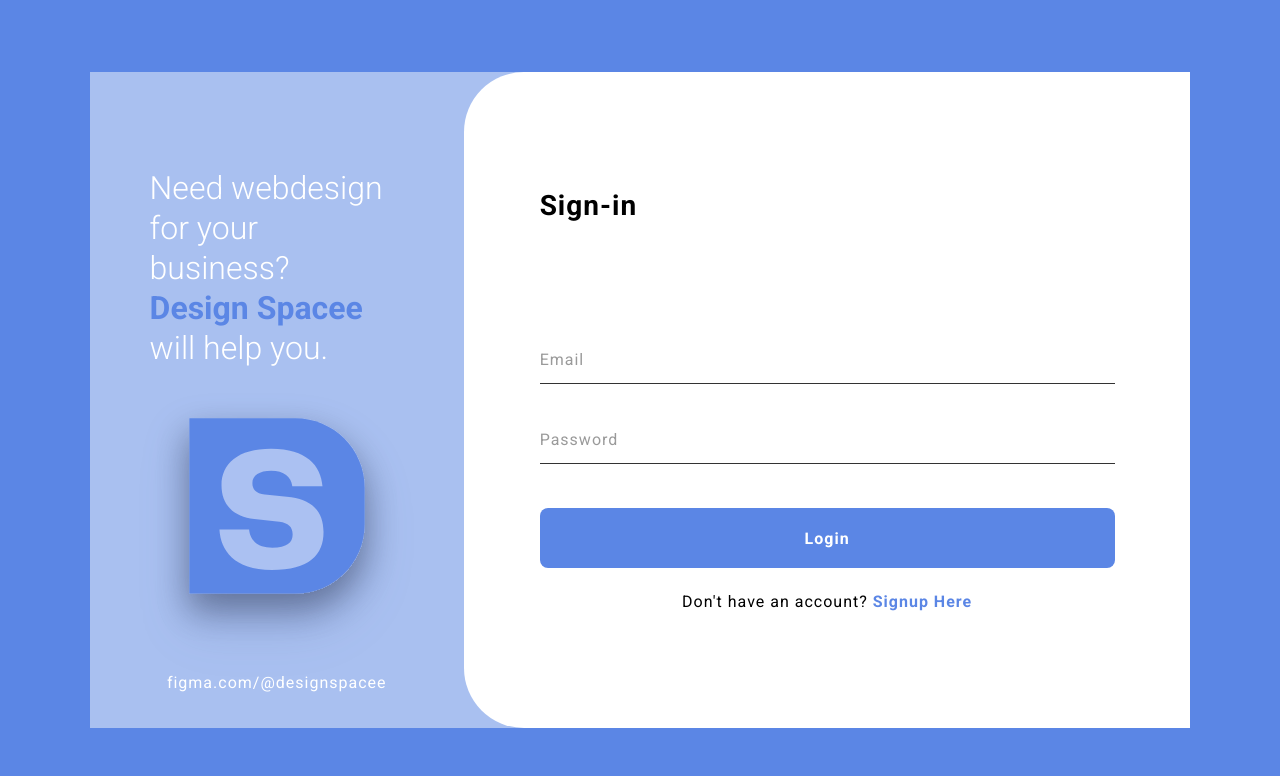
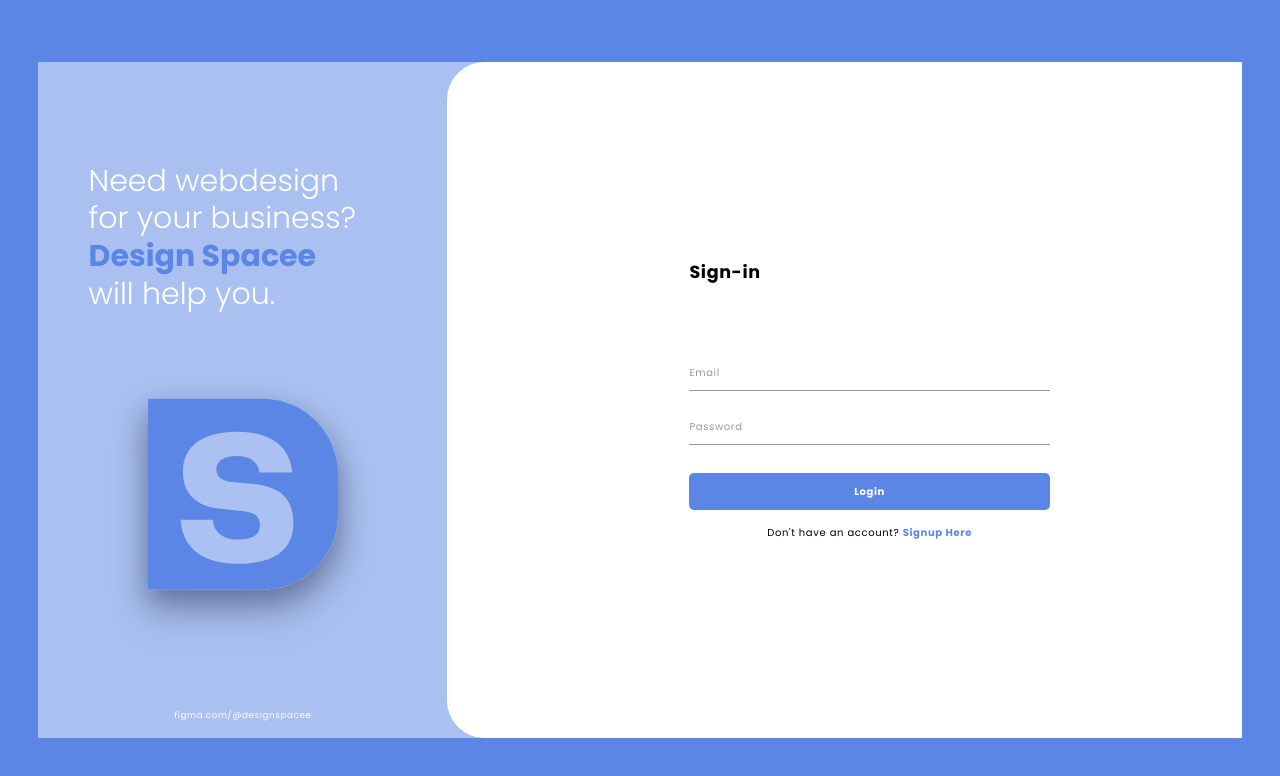
Before and after one commit to mandocdocmawin-dot/APPDEV1, a React (Vite) app in the folder F_L04_ReactJsStylingFigmaConversion/: page / in a window 1280 px wide. Shown: the top 776 px of the page. Built offline with nearby package versions, Linux system fonts and the light colour scheme.

Commit message:
Update global font family and adjust text styling

```diff
--- a/F_L04_ReactJsStylingFigmaConversion/src/components/Login/Login.module.css
+++ b/F_L04_ReactJsStylingFigmaConversion/src/components/Login/Login.module.css
@@ -1,8 +1,7 @@
 .login {
     display: flex;
-    width: 86vw;
-    height: 82vh;
-    min-height: 600px;
+    width: 100%;
+    height: 56.25cqw;
     background: #a9c0f0;
     overflow: hidden;
 }
@@ -10,7 +9,7 @@
 /* ---------- Left panel ---------- */
 .left {
     width: 34%;
-    padding: 12vh 60px 36px;
+    padding: 8.333333cqw 4.166667cqw 1.354167cqw;
     display: flex;
     flex-direction: column;
     align-items: center;
@@ -18,7 +17,7 @@
 
 .tagline {
     align-self: flex-start;
-    font-size: 32px;
+    font-size: 2.5cqw;
     font-weight: 300;
     line-height: 1.25;
     color: #fff;
@@ -30,16 +29,15 @@
 }
 
 .logo {
-    height: 30vh;
-    max-height: 304px;
+    height: 21.666667cqw;
     width: auto;
     margin: auto 0;
-    filter: drop-shadow(0 20px 20px rgba(60, 80, 140, 0.35));
+    filter: drop-shadow(0 1.041667cqw 1.041667cqw rgba(60, 80, 140, 0.35));
 }
 
 .link {
-    font-size: 16px;
-    letter-spacing: 1px;
+    font-size: 0.729167cqw;
+    letter-spacing: 0.052083cqw;
     color: #fff;
 }
 
@@ -50,32 +48,34 @@
     align-items: center;
     justify-content: center;
     background: #fff;
-    border-radius: 60px 0 0 60px;
+    border-radius: 3.125cqw 0 0 3.125cqw;
 }
 
 .form {
-    width: 575px;
+    position: relative;
+    left: 2.083333cqw;
+    width: 29.947917cqw;
     max-width: 90%;
 }
 
 .form h2 {
-    font-size: 28px;
+    font-size: 1.458333cqw;
     font-weight: 700;
-    letter-spacing: 1px;
-    margin-bottom: 110px;
+    letter-spacing: 0.052083cqw;
+    margin-bottom: 5.729167cqw;
 }
 
 .form input {
     display: block;
     width: 100%;
-    padding: 18px 0 14px;
-    margin-bottom: 28px;
+    padding: 0.9375cqw 0 0.729167cqw;
+    margin-bottom: 1.458333cqw;
     border: none;
-    border-bottom: 1px solid #333;
+    border-bottom: 1px solid #9a9a9a;
     outline: none;
     font-family: inherit;
-    font-size: 16px;
-    letter-spacing: 1px;
+    font-size: 0.833333cqw;
+    letter-spacing: 0.052083cqw;
 }
 
 .form input::placeholder {
@@ -88,24 +88,24 @@
 
 .form button {
     width: 100%;
-    height: 60px;
-    margin-top: 16px;
+    height: 3.125cqw;
+    margin-top: 0.833333cqw;
     border: none;
-    border-radius: 8px;
+    border-radius: 0.416667cqw;
     background: #5b86e5;
     color: #fff;
     font-family: inherit;
-    font-size: 16px;
+    font-size: 0.833333cqw;
     font-weight: 700;
-    letter-spacing: 1px;
+    letter-spacing: 0.052083cqw;
     cursor: pointer;
 }
 
 .signup {
-    margin-top: 24px;
+    margin-top: 1.25cqw;
     text-align: center;
-    font-size: 16px;
-    letter-spacing: 1px;
+    font-size: 0.833333cqw;
+    letter-spacing: 0.052083cqw;
 }
 
 .signup a {
--- a/F_L04_ReactJsStylingFigmaConversion/src/index.css
+++ b/F_L04_ReactJsStylingFigmaConversion/src/index.css
@@ -1,4 +1,4 @@
-@import url('https://fonts.googleapis.com/css2?family=Roboto:ital,wght@0,100..900;1,100..900&display=swap');
+@import url('https://fonts.googleapis.com/css2?family=Poppins:wght@300;400;700&display=swap');
 
 * {
   box-sizing: border-box;
@@ -7,7 +7,7 @@
 }
 
 body {
-  font-family: "Roboto", sans-serif;
+  font-family: "Poppins", sans-serif;
   font-size: 16px;
   color: #000;
   background: #5b86e5;
@@ -15,3 +15,8 @@
   display: grid;
   place-items: center;
 }
+/* Keep the same canvas proportions at different desktop window sizes. */
+#root {
+  width: min(94vw, 167.111111vh, 1920px);
+  container-type: inline-size;
+}
```
